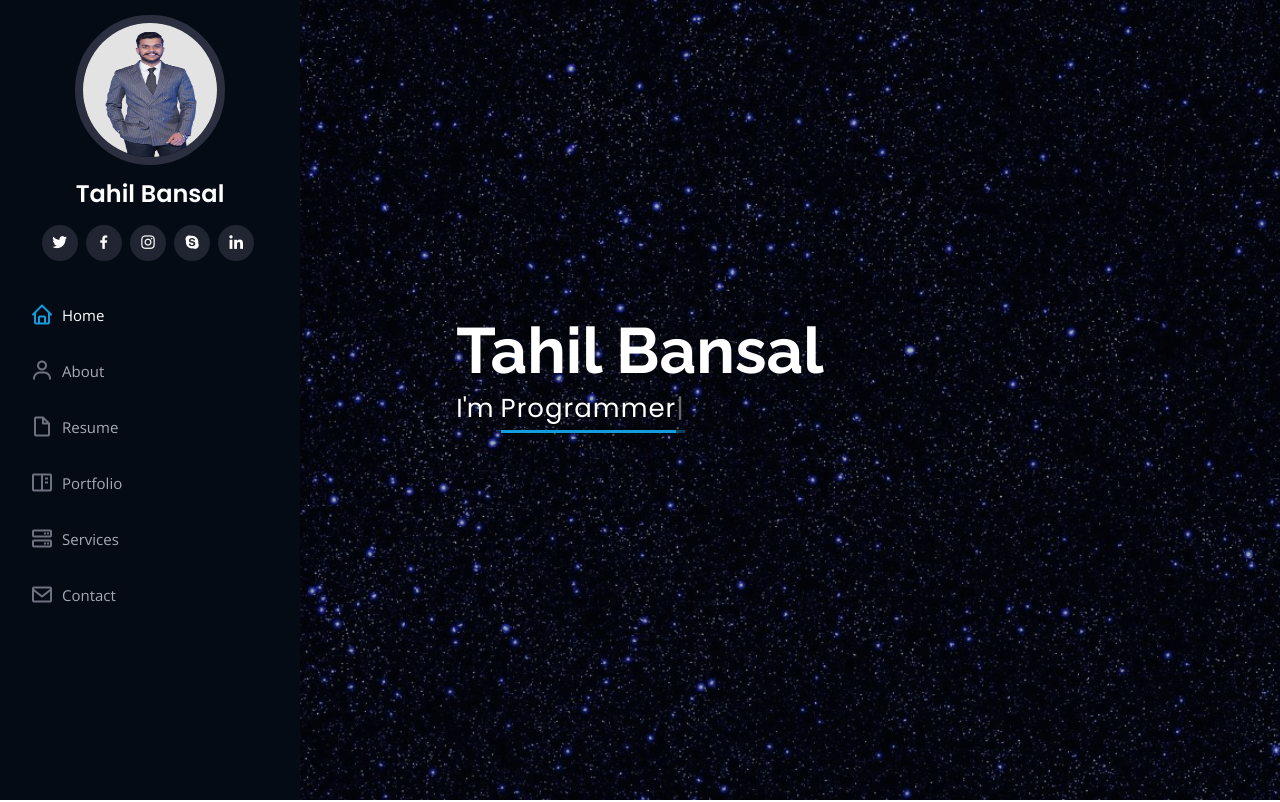
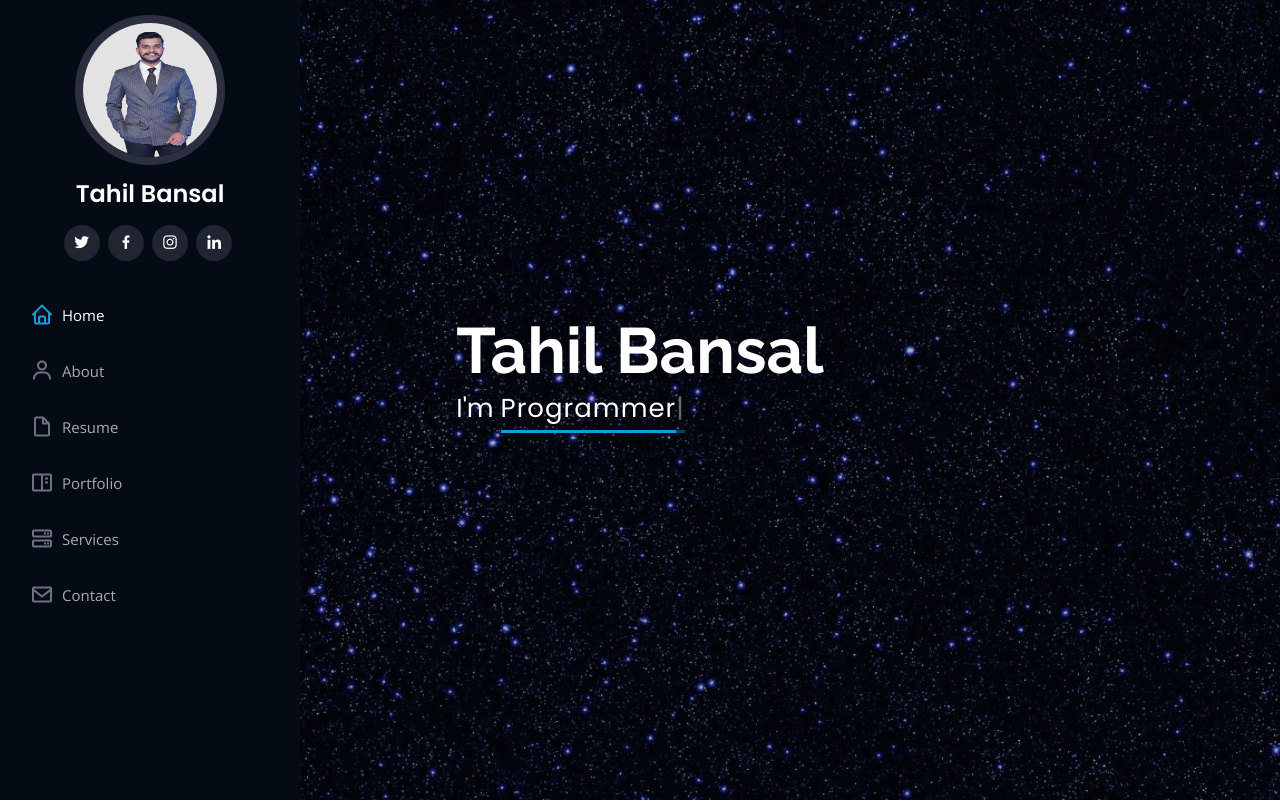
Before and after one commit to tahilbansal/My-portfolio, a plain HTML site: page index.html in a window 1280 px wide. Shown: the top 802 px of the page. Drawn offline with nearby package versions, Linux system fonts and the light colour scheme.

Commit message:
Update index.html

```diff
--- a/index.html
+++ b/index.html
@@ -44,11 +44,10 @@
         <img src="assets/img/my_pic.png" alt="" class="img-fluid rounded-circle">
         <h1 class="text-light"><a href="index.html">Tahil Bansal</a></h1>
         <div class="social-links mt-3 text-center">
-          <a href="#" class="twitter"><i class="bx bxl-twitter"></i></a>
-          <a href="#" class="facebook"><i class="bx bxl-facebook"></i></a>
+          <a href="https://twitter.com/TahilBansal" class="twitter"><i class="bx bxl-twitter"></i></a>
+          <a href="https://www.facebook.com/tahil.bansal.3/" class="facebook"><i class="bx bxl-facebook"></i></a>
           <a href="#" class="instagram"><i class="bx bxl-instagram"></i></a>
-          <a href="#" class="google-plus"><i class="bx bxl-skype"></i></a>
-          <a href="#" class="linkedin"><i class="bx bxl-linkedin"></i></a>
+          <a href="https://www.linkedin.com/in/tahil-bansal-0b812516b/" class="linkedin"><i class="bx bxl-linkedin"></i></a>
         </div>
       </div>
 
```
